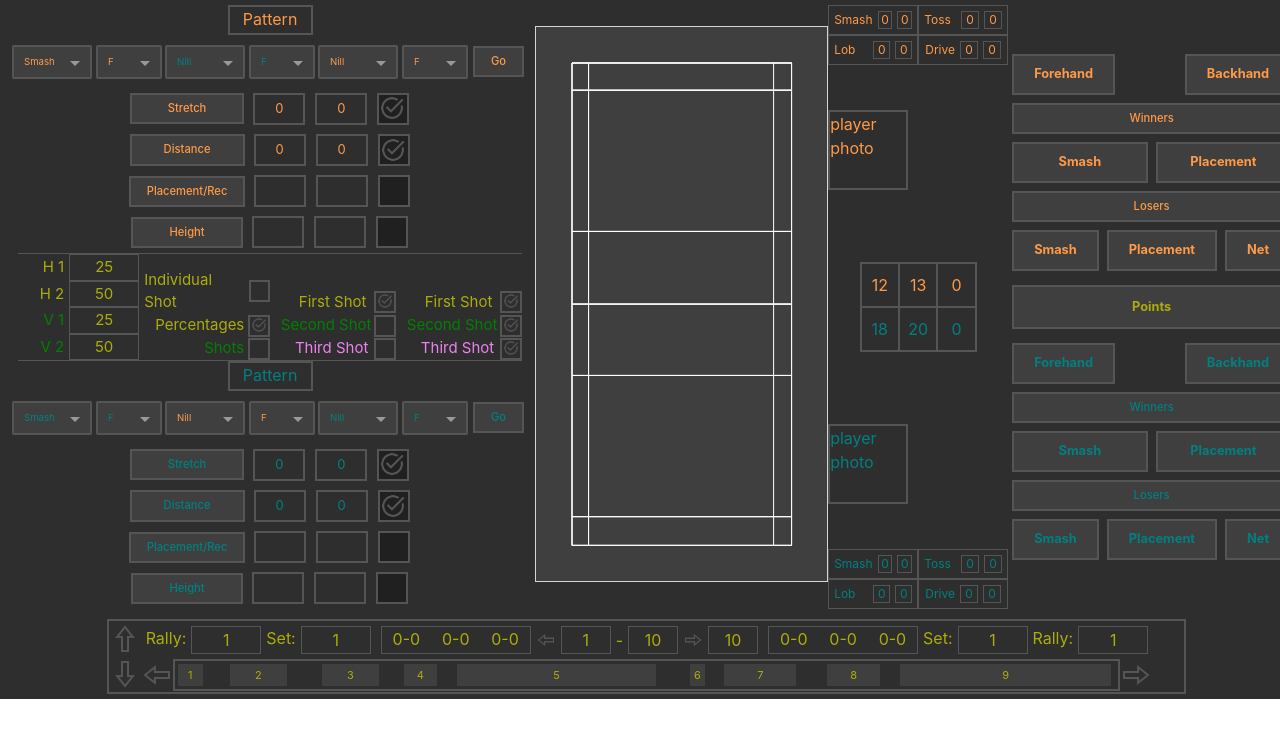
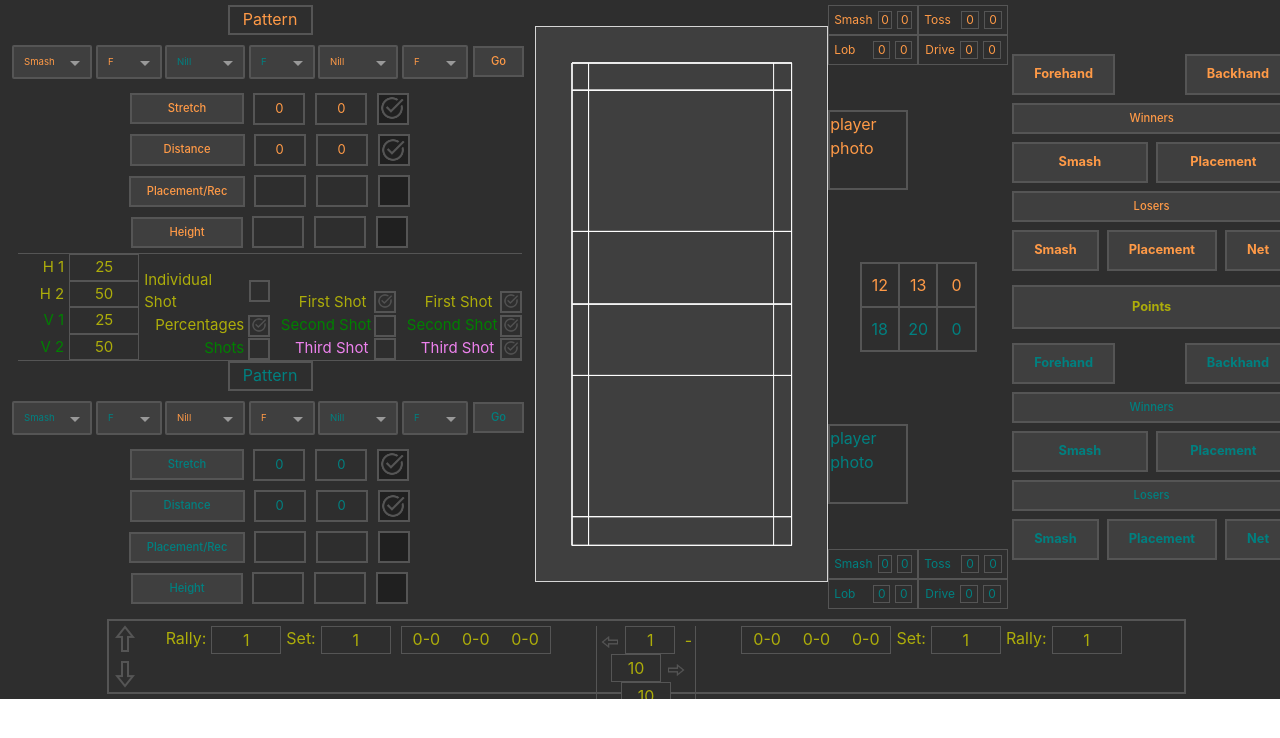
Before and after one commit to SchwiftyTechnologies/badmintonProject, a React (Create React App) app: page / in a window 1280 px wide. Shown: the top 738 px of the page. Built offline with nearby package versions, Linux system fonts and the light colour scheme.

Commit message:
Rally Difference and starting pos

```diff
--- a/src/components/index.js
+++ b/src/components/index.js
@@ -3441,6 +3441,22 @@ class Badminton extends Component {
             }}
           >
             <div className="above_timeline">
+              <ul style={{display: "flex",
+                          width: "100%",
+                          flex:1,
+                          justifyContent: 'space-evenly',
+                          listStyle: "none",
+                          margin: "0",
+                          padding: "0"}}>
+                <li style={{ flex: "1 1 auto",
+                              width:"100%",
+                              marginLeft:"20px",
+                              marginRight:"20px",
+                              alignItems: "center",
+                              position: "relative",
+                              textAlign: "center",
+                              lineHeight: "auto",
+                              }}>
                   <div className="at_group">
                     Rally:
                     <input
@@ -3549,7 +3565,19 @@ class Badminton extends Component {
                       </div>
                     </div>
                   </div>
-              <div className="at_group" style={{ alignItems: "center" }}>
+                </li>
+                <li style={{ flex: "1 1 auto",
+                              width:"100%",
+                              marginLeft:"20px",
+                              marginRight:"20px",
+                              alignItems: "center",
+                              position: "relative",
+                              textAlign: "center",
+                              lineHeight: "auto",
+                              alignItems: "center",
+                              borderLeft: "solid 1px rgb(85, 85, 85)",
+                              borderRight: "solid 1px rgb(85, 85, 85"}}>
+                  <div className="at_group" style={{display: "block", alignItems: "center",bordeRight: "10px solid black" }}>
                     <img
                       src={LeftArrowImage}
                       style={{ height: 20, width: 20 }}
@@ -3595,7 +3623,7 @@ class Badminton extends Component {
                       src={RightArrowImage}
                       style={{ height: 20, width: 20 }}
                       onClick={() => {
-                    let fromShot = this.state.fromShot + this.state.currentDiff;
+                        let fromShot = this.state.toShot +1;
                         let toShot = this.state.toShot + this.state.currentDiff;
                         this.setState({ fromShot, toShot });
                       }}
@@ -3619,6 +3647,15 @@ class Badminton extends Component {
                       }}
                     ></input>
                   </div>
+                </li>
+                <li style={{ flex: "1 1 auto",
+                              width:"100%",
+                              marginLeft:"20px",
+                              marginRight:"20px",
+                              alignItems: "center",
+                              position: "relative",
+                              textAlign: "center",
+                              lineHeight: "auto"}} >
                   <div className="at_group">
                     <div className="at_elements_score">
                       <div className="scoreDiv">
@@ -3727,6 +3764,8 @@ class Badminton extends Component {
                       }}
                     ></input>
                   </div>
+                </li>
+              </ul>
             </div>
             <div className="right_buttons_cont_1">
               <img
```
Lines whose indentation alone changed are shown as unchanged.
